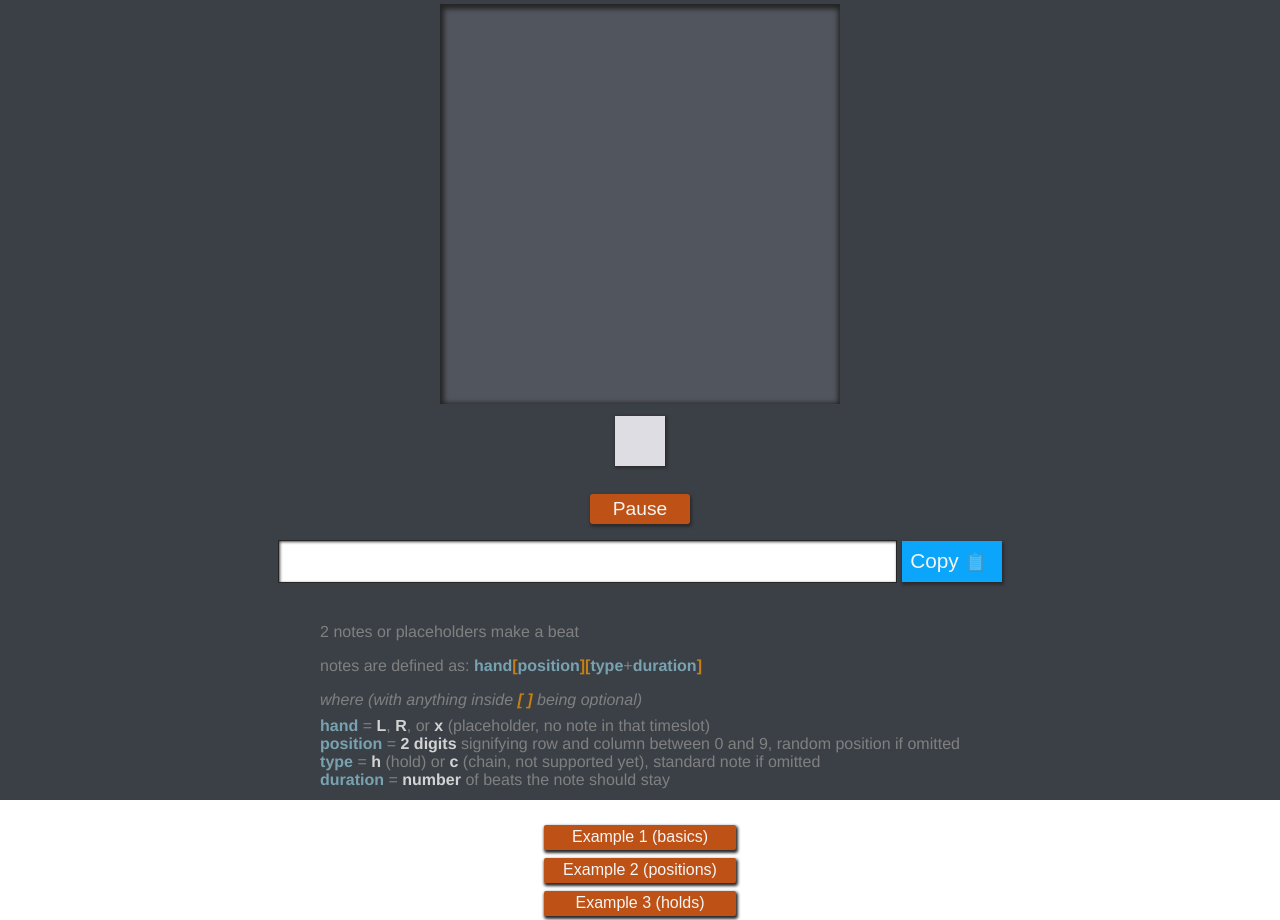
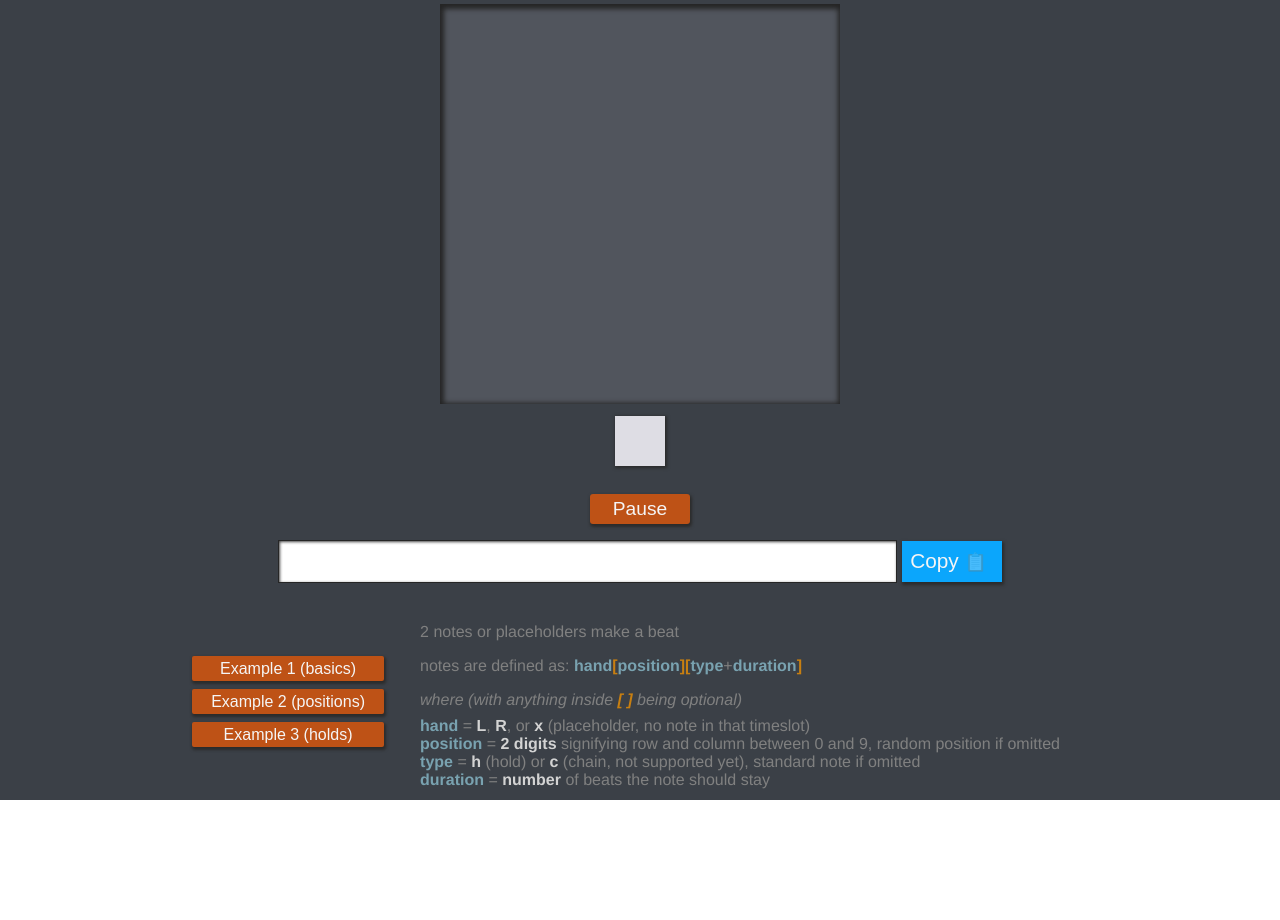
Before and after one commit to senritsu/audica-snippets, a Vue app: page / in a window 1280 px wide. After the commit the page ends 821 px from the top, so only its background shows below. Built offline with nearby package versions, Linux system fonts and the light colour scheme.

Commit message:
small layout adjustment

```diff
--- a/src/views/Editor.vue
+++ b/src/views/Editor.vue
@@ -44,9 +44,11 @@
       </button>
     </div>
 
-    <Explanation />
+    <div class="help">
+      <Examples @input="patternInput = $event" />
 
-    <Examples @input="patternInput = $event" />
+      <Explanation />
+    </div>
   </div>
 </template>
 
@@ -221,4 +223,9 @@ export default {
     }
   }
 }
+
+.help {
+  display: flex;
+  align-items: center;
+}
 </style>
```
